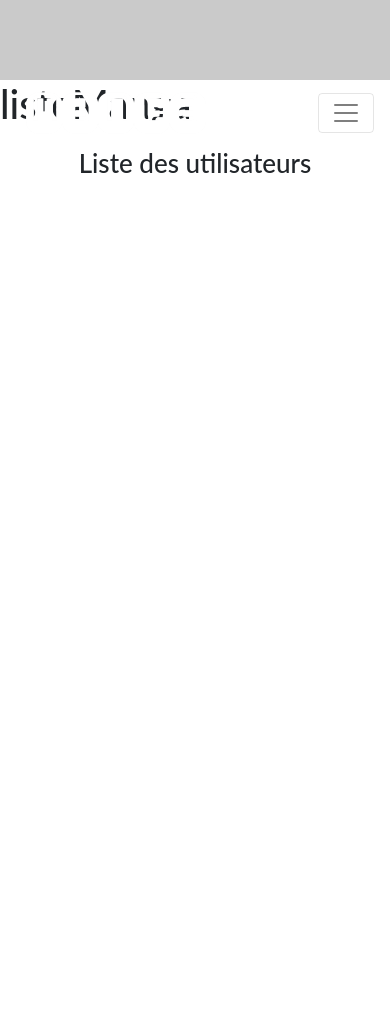
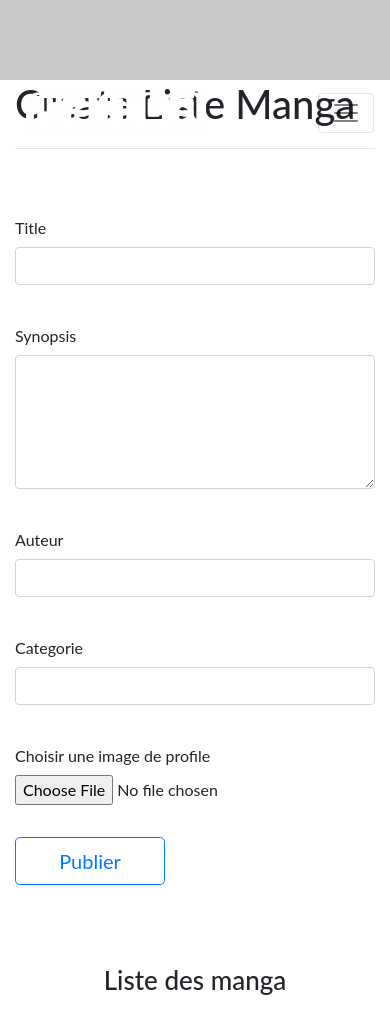
Before and after one commit to Sulliivan/Blog-Manga, a Node server app: page /dashboard/listeManga in a window 390 px wide. Before the commit the page ends 173 px from the top, so only its background shows below. Run offline with Node 20, Linux system fonts and the light colour scheme; the visitor is signed in with stand-in values (Sample User, id 1); data that the repository does not hold is empty.

Commit message:
post liste

```diff
--- a/app.js
+++ b/app.js
@@ -84,7 +84,7 @@ app.use (function (req, res, next){
 // URL
 app.use('/singlePage', verifAuth, singleRouter);
 app.use('/page', pageRouter);
-app.use('/dashboard', verifAuthAdmin, dashboardRouter);
+app.use('/dashboard', dashboardRouter);
 app.use('/users', usersRouter);
 app.use('/create', createRouter);
 
--- a/public/css/index.css
+++ b/public/css/index.css
@@ -10,12 +10,10 @@
     list-style: none;
 
 }
-
 .section1{
     height: auto;
     width: 100%;
 }
-
 .card-body {
     margin-left: auto;
     margin-right: auto;
@@ -29,7 +27,6 @@
     justify-content: center;
     align-items: center;
 }
-
 video {
     width: 100vw;
   }
--- a/public/css/listeManga.css
+++ b/public/css/listeManga.css
@@ -1,12 +1,11 @@
 body {
     font-family: 'lato', sans-serif;
 }
-.container {
-    max-width: 1000px;
+.container2 {
+    max-width: 1400px;
     margin-left: auto;
     margin-right: auto;
-    padding-left: 10px;
-    padding-right: 10px;
+
 }
 h2 {
     font-size: 26px;
@@ -34,16 +33,25 @@ h2 small {
     box-shadow: 0px 0px 9px 0px rgba(0, 0, 0, 0.1);
 }
 .responsive-table .col-1 {
+    flex-basis: 3%;
+}
+.responsive-table .col-2 {
     flex-basis: 10%;
 }
-.responsive-table .col-2 {
-    flex-basis: 40%;
-}
 .responsive-table .col-3 {
-    flex-basis: 25%;
+    flex-basis: 10%;
 }
 .responsive-table .col-4 {
-    flex-basis: 25%;
+    flex-basis: 10%;
+}
+.responsive-table .col-5 {
+    flex-basis: 10%;
+}
+.responsive-table .col-6 {
+    flex-basis: 17%;
+}
+.responsive-table .col-7 {
+    flex-basis: 10%;
 }
 @media all and (max-width: 767px) {
     .responsive-table .table-header {
@@ -57,13 +65,32 @@ h2 small {
    }
     .responsive-table .col {
         display: flex;
-        padding: 10px 0;
+        padding: 5px 0;
    }
     .responsive-table .col:before {
         color: #6c7a89;
-        padding-right: 10px;
+        padding-right: 5px;
         content: attr(data-label);
-        flex-basis: 50%;
+        flex-basis: 30%;
         text-align: right;
    }
 }
+
+
+
+/* Partie CREATE Liste Manga */
+.page{
+    margin-top: 50px;
+}
+
+.titre-article{
+    margin-bottom: 20px;
+}
+
+.content{
+    margin-top: 60px;
+}
+
+.content .form-group{
+    margin-bottom: 2rem;
+}
--- a/routes/dashboard.js
+++ b/routes/dashboard.js
@@ -7,12 +7,13 @@ app.use(fileUpload());
 //////////////   DASHBOARD ARTICLE   //////////////
 //// Affiche les articles dans Dashboard Article Admin //////
 router.get('/admin', async (req, res) => {
-    try{
-        const id = req.params.postId
+    try {
         const articles = await query("SELECT postId, title, description, content, image, dateCreated, status, userId, CategoryId FROM post ")
-        res.render("admin", {articles, ListeManga});
-    }catch (err){
-        res.send(err )
+        res.render("admin" , {
+            articles
+        })
+    }catch(err){
+        res.send(err)
     }
 });
 
@@ -42,9 +43,8 @@ router.post('/admin', async (req, res) => {
                     if (err) {
                         return res.status(500).send(err);
                     }
-
                     try {
-                        await query("insert into post (title, content, description, status, image, backImage, userId, CategoryId, dateCreated) values (?, ?, ?, ?, ?, ?, 1, ?, NOW() );", [title, content, description, status, images, img, user, Category, dateCreated])
+                        await query("insert into post (title, content, description, status, image, backImage, userId, CategoryId, dateCreated) values (?, ?, ?, ?, ?, ?, 1, ?, NOW() );", [title, content, description, status, images, img, user, Category])
                             res.redirect("/dashboard/admin")
                     } catch (err) {
                         res.send(err)
@@ -100,7 +100,6 @@ router.put('/updateArticle/:postId', async(req, res) => {
         imageUpload.mv(`public/images/${imageUpload.name}`, async function (err) {
             if (err) {
              //   return res.status(500).send(err)
-             console.log(1);
              res.json("ok1")
             }
             if (imageBack.mimetype === "image/jpeg" || imageBack.mimetype === "image/jpg" || imageBack.mimetype === "image/gif" || imageBack.mimetype === "image/png") {
@@ -108,13 +107,12 @@ router.put('/updateArticle/:postId', async(req, res) => {
                     if (err) {
                        // return res.status(500).send(err);
                        res.json("ok2")
-                       console.log(2);
+
                     }
                     try {
                          await query("UPDATE post SET image = '"+ images +"', backImage = '"+ img +"', title = '"+ title +"', content = '"+ content +"', description = '"+ description +"'  WHERE postId = '"+ id +"'; ")
                         //res.redirect("/dashboard/admin")
                         res.json("ok3")
-                        console.log(3);
 
                     } catch (err) {
                         //res.send(err)
@@ -190,7 +188,6 @@ router.put('/updateArticle/:postId', async(req, res) => {
 
 router.get('/listeManga', async (req, res) => {
     try {
-        const id = req.params.mangaId
         const ListeManga = await query("SELECT m.mangaId, m.title, m.image, m.content, m.dateCreated, a.name, mc.name as genre FROM manga as m JOIN mangaCategory as mc on m.mangaCategoryId = mc.mangaCategoryId JOIN author as a on m.authorId = a.authorId WHERE mangaId;")
         res.render("listeManga", ({
             ListeManga,
@@ -202,27 +199,29 @@ router.get('/listeManga', async (req, res) => {
     }
 });
 
+
 // Creer la liste des manga //
 router.post('/listeManga', async (req, res) => {
 
-    let MangaId = req.body.MangaId
     let title = req.body.title
     let content = req.body.content
     let dateCreated = req.body.dateCreated
     let authorId = req.body.authorId
     let mangaCategoryId = req.body.mangaCategoryId
     let imageUpload = req.files.image
-    let image = `/images/${imageUpload.name}`
-
+    let images = `/images/${imageUpload.name}`
+    console.log(0);
     if (imageUpload.mimetype === "image/jpeg" || imageUpload.mimetype === "image/jpg" || imageUpload.mimetype === "image/gif" || imageUpload.mimetype === "image/png") {
         imageUpload.mv(`public/images/${imageUpload.name}`, async function (err) {
             if (err) {
-                return res.status(500).send(err);
-            }
+                return res.status(500).send(err)
+            }console.log(11);
             try {
-                await query ('INSERT INTO manga (MangaId, title, content, dateCreated, authorId, mangaCategoryId, image) VALUES (?,?,?,now(),?,?,? );', [MangaId, title, content, dateCreated, authorId, mangaCategoryId, image])
+                await query ("INSERT INTO manga (title, content, dateCreated, authorId, mangaCategoryId, image) VALUES (?,?,now(),5,?,?);", [title, content, mangaCategoryId, images])
                     req.flash('MessageSuccess', 'ajouté à la liste')
                     res.redirect("/dashboard/listeManga")
+                    res.json('ajouté')
+                    console.log(22);
             } catch (err) {
                 req.flash('MessageError', 'Error')
                 res.redirect("/dashboard/listeManga")
@@ -233,7 +232,7 @@ router.post('/listeManga', async (req, res) => {
 
 /* delete une ligne Liste */
 
-router.delete('/dashboardListeManga/:mangaId', async (req, res) => {
+router.delete('/ListeManga/:mangaId', async (req, res) => {
     try {
         const id = req.params.mangaId
         const ListeManga = await query("DELETE FROM manga WHERE mangaId = '" + id + "';")
--- a/views/listeManga.ejs
+++ b/views/listeManga.ejs
@@ -1,27 +1,83 @@
 <%- include('./partials/navbarDashboard.ejs')-%>
 <link rel="stylesheet" href="/css/listeManga.css">
 
-<H1>listeManga</H1>
 
 <div class="container">
-    <h2>Liste des utilisateurs</h2>
+  <form class="post" method="POST" action="/dashboard/listeManga" enctype="multipart/form-data">
+    <div class="titre-article">
+      <h1>Create Liste Manga</h1>
+    </div>
+       <hr>
+    <div class="content" style=" padding-bottom: 60px;">
+
+      <div class="form-group row">
+        <label for="colFormLabel" class="col-sm-2 col-form-label">Title</label>
+        <div class="col-sm-10">
+          <input type="text" class="form-control" name="title" id="colFormLabel">
+        </div>
+      </div>
+
+      <div class="form-group row">
+        <label for="colFormLabel" class="col-sm-2 col-form-label">Synopsis</label>
+        <div class="col-sm-10">
+          <textarea rows="5" class="form-control" name="content"></textarea>
+        </div>
+      </div>
+
+      <div class="form-group row">
+        <label for="colFormLabel" class="col-sm-2 col-form-label">Auteur</label>
+        <div class="col-sm-10">
+          <input type="text" class="form-control" name="authorId" id="colFormLabel">
+        </div>
+      </div>
+
+      <div class="form-group row">
+        <label for="colFormLabel" class="col-sm-2 col-form-label">Categorie</label>
+        <div class="col-sm-10">
+          <input rows="5" class="form-control" id="blog" name="mangaCategoryId"></input>
+        </div>
+      </div>
+
+      <div class="form-group row">
+        <label for="myfile" class="col-sm-2 col-form-label">Choisir une image de profile</label>
+        <div class="col-sm-10">
+          <input class="parc" type="file" name="image">
+        </div>
+      </div>
+      <button class="btn btn-outline-primary btn-lg" style="width: 150px;" type="submit">Publier</button>
+    </div>
+  </form>
+
+
+<div class="container2">
+    <h2>Liste des manga</h2>
     <ul class="responsive-table">
       <li class="table-header">
         <div class="col col-1">Id</div>
+        <div class="col col-6">Image</div>
         <div class="col col-2">Titre</div>
         <div class="col col-3">Synopsis</div>
         <div class="col col-4">Auteur</div>
-        <div class="col col-4">Category</div>
-        <div class="col col-4">Image</div>
+        <div class="col col-5">Category</div>
+
+        <div class="col col-7">Update/Delete</div>
       </li>
       <% ListeManga.forEach(function(entry) {%>
       <li class="table-row">
-        <div class="col col-1" data-label="Job Id"><%=entry.mangaId%></div>
-        <div class="col col-3" data-label="Amount"><%=entry.title%></div>
-        <div class="col col-4" data-label="Payment Status"><%=entry.content%></div>
-        <div class="col col-1" data-label="Job Id"><%=entry.name%></div>
-        <div class="col col-4" data-label="Payment Status"><%=entry.genre%></div>
-        <div class="col col-1" data-label="Job Id"><%=entry.image%></div>
+        <div class="col col-1" data-label="Job Id"><%=entry.mangaId%></div><div class="col col-6">
+          <img src="<%=entry.image%>" name="image" alt="" style="width:100px;"></div>
+        </div>
+        <div class="col col-2" data-label="Amount"><%=entry.title%></div>
+        <div class="col col-3" data-label="Payment Status"><%=entry.content%></div>
+        <div class="col col-4" data-label="Job Id"><%=entry.name%></div>
+        <div class="col col-5" data-label="Payment Status"><%=entry.genre%></div>
+
+        <div class="button">
+          <form class="art" action="/dashboard/listeManga/<%=entry.mangaId%>?_method=DELETE" method="POST">
+            <button type="submit" class="btn btn-outline-danger" name="postId">Delete</button>
+            <a href="/dashboard/listeManga/<%=entry.postId%>">Update</a>
+          </form>
+        </div>
       </li>
       <%});%>
     </ul>
```
Also changed, not shown: public/css/profil.css (+11 -10 lines).
